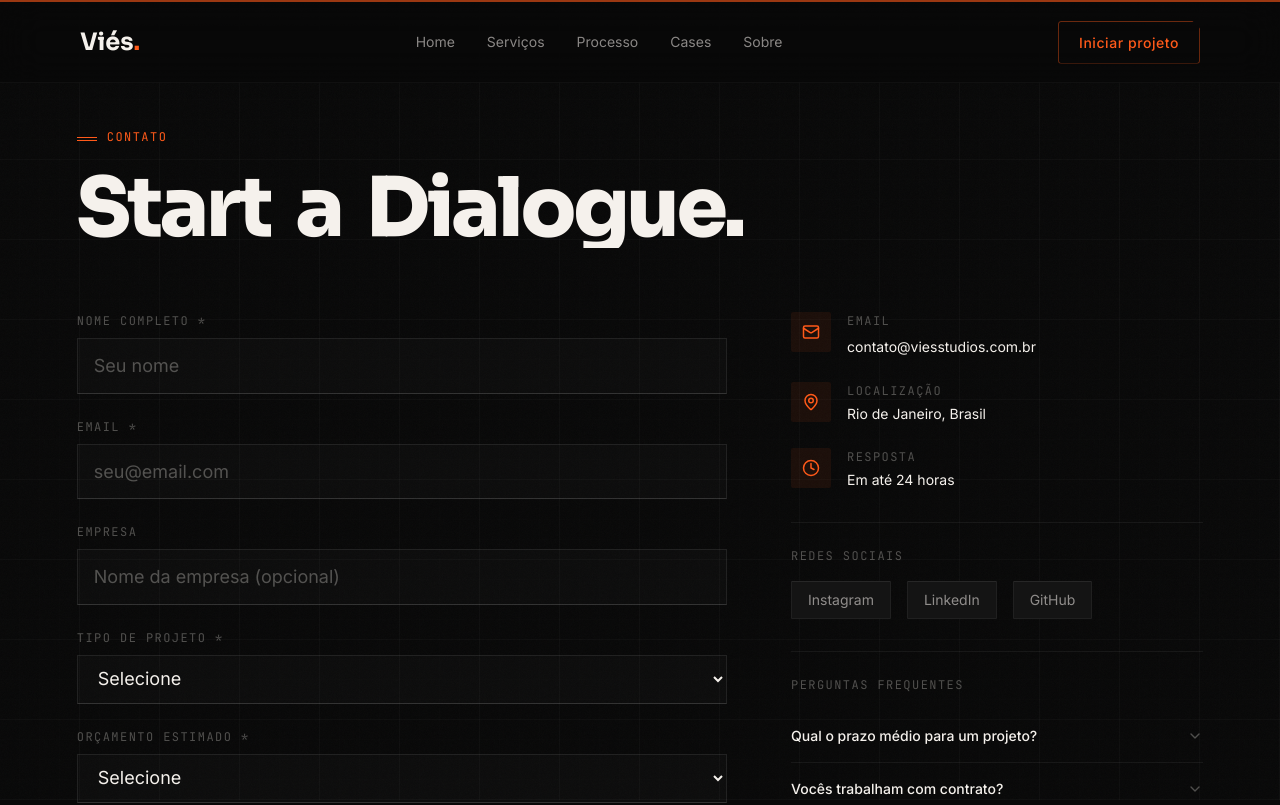
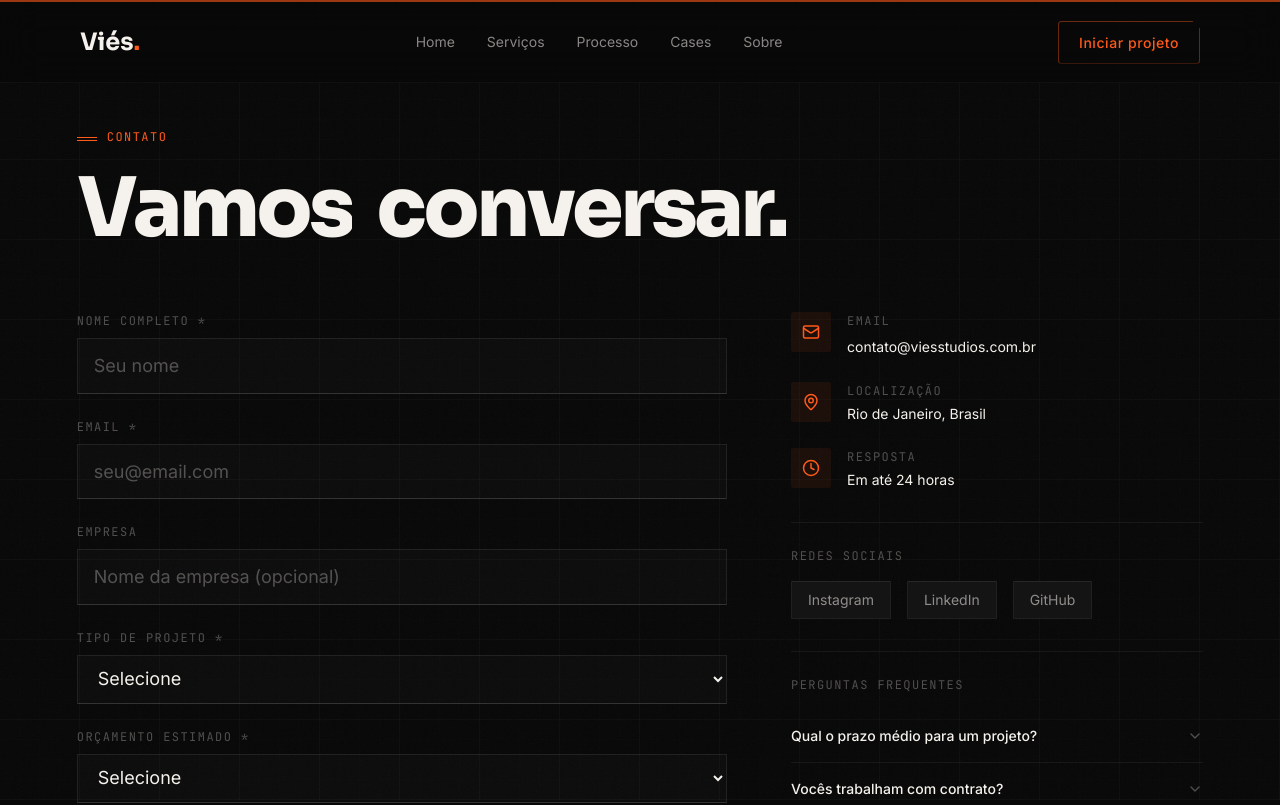
Before and after one commit to EuRydan/SiteVies, a Next.js app: page /contato in a window 1280 px wide. Shown: the top 805 px of the page. Built offline with nearby package versions, Linux system fonts and the light colour scheme.

Commit message:
chore: final adjustments and translation polish before deploy

```diff
--- a/src/app/contato/page.tsx
+++ b/src/app/contato/page.tsx
@@ -121,7 +121,7 @@ export default function ContatoPage() {
       <section className="max-w-7xl mx-auto section-padding mb-16">
         <SectionLabel text="CONTATO" />
         <AnimatedText
-          text="Start a Dialogue."
+          text="Vamos conversar."
           tag="h1"
           className="font-sora font-extrabold text-[40px] md:text-[56px] lg:text-hero leading-[1.0] tracking-[-0.03em] text-text-primary mb-6"
         />
```
